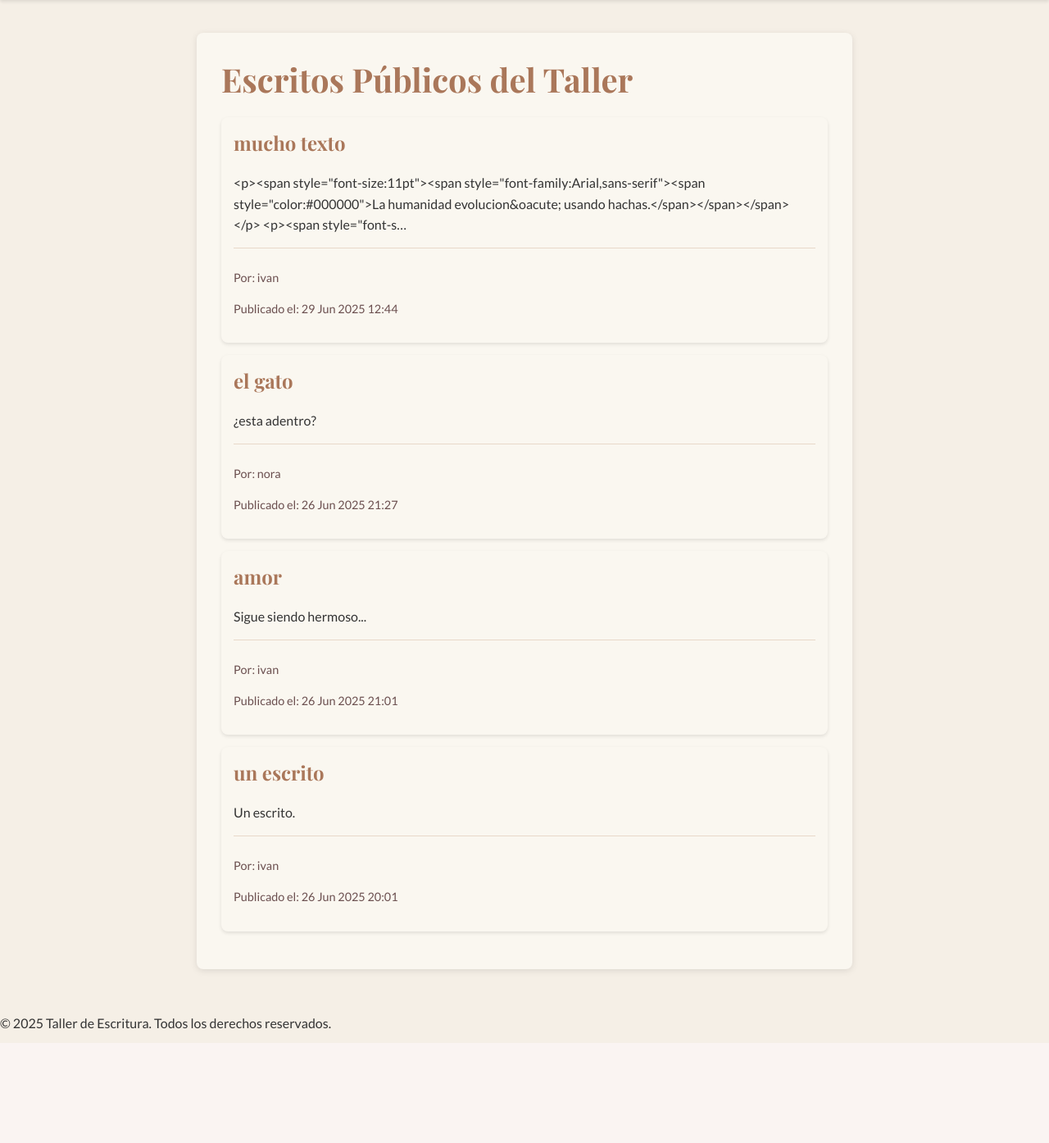
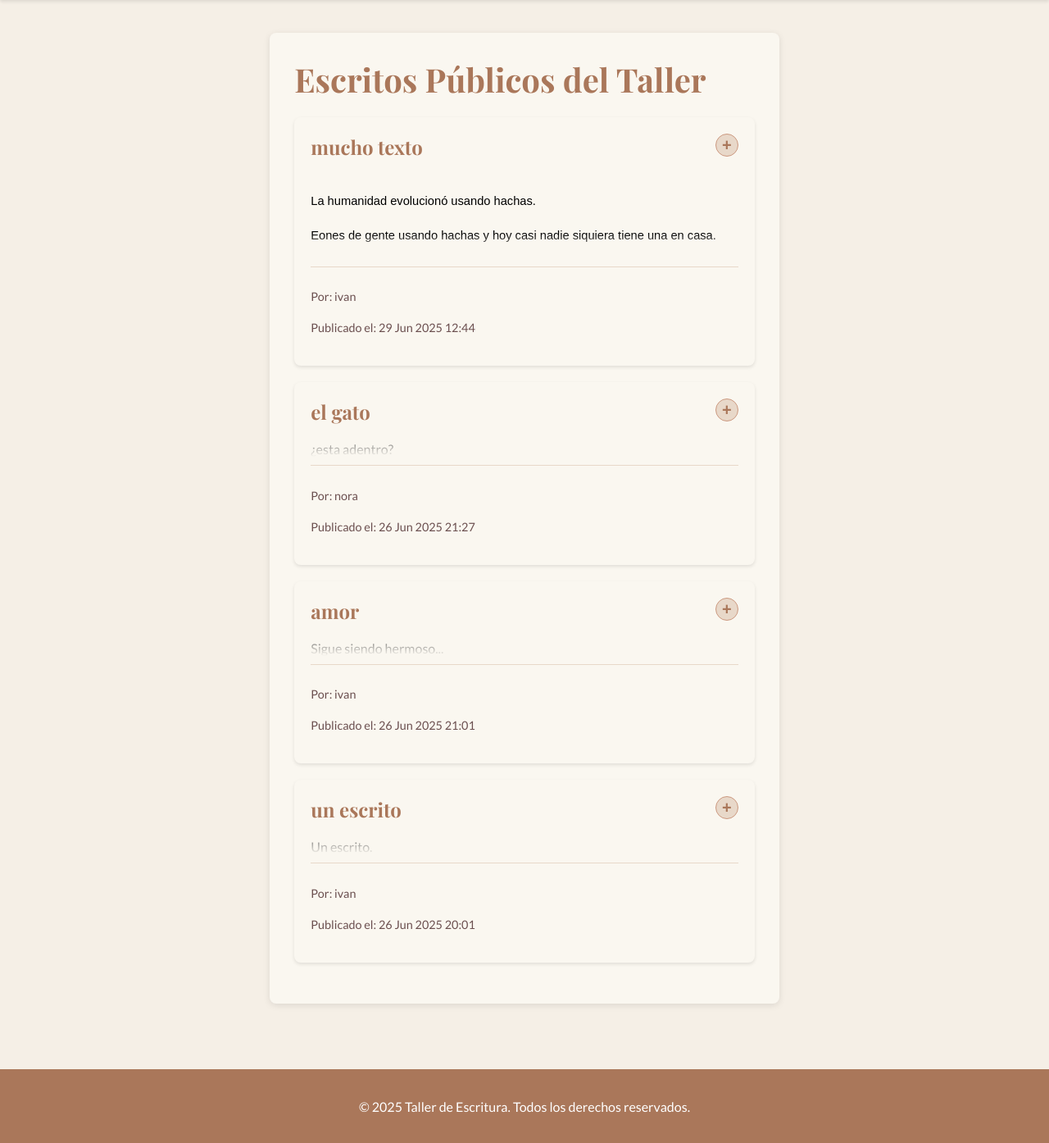
Before and after one commit to Alialmandoz/taller_escritura, a Django app: page /escritura/ in a window 1280 px wide. Shown: the part 73-1467 px from the top of the page at 82% size. Before the commit the page ends 1328 px from the top, so only its background shows below. Run offline with Django 5.2, Linux system fonts and the light colour scheme; data comes from the database, SQL or seed files in the repository; some libraries are stand-ins or nearby versions.

Commit message:
feat: Implementar funcionalidad de expandir/contraer escritos en la lista

```diff
--- a/escritura/templates/escritura/lista_escritos.html
+++ b/escritura/templates/escritura/lista_escritos.html
@@ -9,9 +9,27 @@
     {% if escritos %}
         <ul class="escrito-list">
             {% for escrito in escritos %}
+                {# MODIFICADO: La clase 'escrito-item' ahora es el contenedor principal para cada tarjeta #}
                 <li class="escrito-item">
+
+                    {# AÑADIDO: El botón que controlará el estado de expansión/contracción. #}
+                    {# Usamos <button> por accesibilidad. Los atributos aria son para lectores de pantalla. #}
+                    <button
+                        class="toggle-button"
+                        aria-expanded="false"
+                        aria-controls="escrito-content-{{ escrito.pk }}"
+                        title="Expandir/Contraer"
+                    >
+                    </button>
+
                     <h2><a href="{% url 'escritura:detalle_escrito' pk=escrito.pk %}">{{ escrito.titulo }}</a></h2>
-                    <p>{{ escrito.contenido|truncatechars:200 }}</p>
+
+                    {# MODIFICADO: Envolvemos el contenido en un div para poder controlarlo. #}
+                    {# Le damos un ID único por si necesitamos controlarlo específicamente. #}
+                    <div class="escrito-content" id="escrito-content-{{ escrito.pk }}">
+                        {{ escrito.contenido|safe }}
+                    </div>
+
                     <div class="escrito-meta">
                         <p>Por: {{ escrito.autor.username }}</p>
                         <p>Publicado el: {{ escrito.fecha_creacion|date:"d M Y H:i" }}</p>
--- a/static/css/main.css
+++ b/static/css/main.css
@@ -221,37 +221,117 @@ ul.errorlist {
     list-style: none;
     padding: 0;
 }
+
+/* --- AÑADIDO Y MODIFICADO: Estilos para la lista de escritos con expandir/contraer --- */
 .escrito-item {
-    background-color: #FAF7F0; /* Fondo de item de lista */
-    margin-bottom: 15px;
-    padding: 15px;
+    background-color: #FAF7F0;
+    margin-bottom: 20px; /* Más espacio entre items */
+    padding: 20px; /* Más padding interno */
     border-radius: 8px;
     box-shadow: 0 2px 4px rgba(0, 0, 0, 0.1);
+    position: relative; /* Clave para posicionar el botón de toggle */
 }
+
 .escrito-item h2 {
     margin-top: 0;
-    color: #AA775A; /* Color de título de escrito */
-    font-family: 'Playfair Display', serif; /* APLICADO: Playfair Display para título de item */
+    margin-right: 40px; /* Espacio para que el título no se solape con el botón */
+    color: #AA775A;
+    font-family: 'Playfair Display', serif;
 }
+
 .escrito-item h2 a {
     text-decoration: none;
     color: #AA775A;
 }
+
 .escrito-item h2 a:hover {
     text-decoration: underline;
 }
+
 .escrito-item p {
     line-height: 1.6;
-    font-family: 'Lato', sans-serif; /* APLICADO: Lato para párrafos de contenido en la lista */
+    font-family: 'Lato', sans-serif;
 }
+
 .escrito-meta {
     font-size: 0.9em;
-    color: #6B4F4F; /* Color de metadata */
+    color: #6B4F4F;
     margin-top: 10px;
-    border-top: 1px solid #E8D8C9; /* Línea separadora suave */
+    border-top: 1px solid #E8D8C9;
     padding-top: 10px;
-    font-family: 'Lato', sans-serif; /* APLICADO: Lato para metadata */
+    font-family: 'Lato', sans-serif;
 }
+
+/* Contenedor del contenido del escrito */
+.escrito-content {
+    max-height: 100px; /* Altura máxima cuando está contraído */
+    overflow: hidden; /* Oculta el texto que se desborda */
+    position: relative; /* Para el efecto de difuminado */
+    transition: max-height 0.4s ease-in-out; /* Transición suave para la altura */
+}
+
+/* Estado expandido (cuando .escrito-item tiene la clase .is-expanded) */
+.escrito-item.is-expanded .escrito-content {
+    max-height: 1500px; /* Un valor grande para asegurar que todo el contenido sea visible */
+}
+
+/* Efecto de difuminado al final del contenido contraído */
+.escrito-content::after {
+    content: '';
+    position: absolute;
+    bottom: 0;
+    left: 0;
+    right: 0;
+    height: 30px;
+    background: linear-gradient(to bottom, transparent, #FAF7F0);
+    transition: opacity 0.4s ease-in-out;
+}
+
+/* Ocultamos el difuminado cuando el contenido está expandido */
+.escrito-item.is-expanded .escrito-content::after {
+    opacity: 0;
+}
+
+/* Botón de Toggle (+/-) */
+.toggle-button {
+    position: absolute;
+    top: 20px;
+    right: 20px;
+    width: 28px;
+    height: 28px;
+    background-color: #E8D8C9;
+    color: #AA775A;
+    border: 1px solid #CC9980;
+    border-radius: 50%;
+    cursor: pointer;
+    display: flex;
+    justify-content: center;
+    align-items: center;
+    font-size: 20px;
+    font-weight: bold;
+    line-height: 1;
+    padding: 0;
+    transition: background-color 0.3s, transform 0.3s;
+}
+
+.toggle-button:hover {
+    background-color: #CC9980;
+    color: white;
+}
+
+.toggle-button::before {
+    content: '+'; /* Símbolo por defecto (contraído) */
+}
+
+.escrito-item.is-expanded .toggle-button::before {
+    content: '−'; /* Símbolo cuando está expandido (signo menos) */
+}
+
+.escrito-item.is-expanded .toggle-button {
+    transform: rotate(180deg); /* Animación de rotación */
+}
+/* --- Fin de la sección de expandir/contraer --- */
+
 
 /* Escrito Detail Specific Styles */
 .header-section {
@@ -273,10 +353,8 @@ ul.errorlist {
 .content {
     line-height: 1.8;
     color: #444444; /* Un gris ligeramente más oscuro para el contenido principal */
-    /* ELIMINADO: white-space: pre-wrap; */
     font-family: 'Lato', sans-serif; /* APLICADO: Lato para contenido de detalle */
 }
-/* AÑADIDO: Estilo para los párrafos dentro del contenido */
 .content p {
     margin-bottom: 1em; /* Añade un margen inferior a los párrafos para separarlos */
 }
@@ -387,7 +465,7 @@ ul.errorlist {
     }
 }
 
-/* AÑADIDO: Estilos específicos para la página de perfil */
+/* Estilos específicos para la página de perfil */
 .profile-header {
     text-align: center;
     margin-bottom: 40px;
--- a/taller_escritura/templates/base.html
+++ b/taller_escritura/templates/base.html
@@ -57,10 +57,14 @@
         {% endblock %}
     </main>
 
-    <footer>
+    <footer class="main-footer"> {# MODIFICADO: Cambiado de <footer> a <footer class="main-footer"> para consistencia #}
         <p>© 2025 Taller de Escritura. Todos los derechos reservados.</p>
     </footer>
 
     {% block body_extra %}{% endblock %}
+
+    {# AÑADIDO: Carga del archivo JavaScript principal del sitio. #}
+    {# Se coloca al final del body para no bloquear la renderización del contenido de la página. #}
+    <script src="{% static 'js/main.js' %}"></script>
 </body>
 </html>
```
